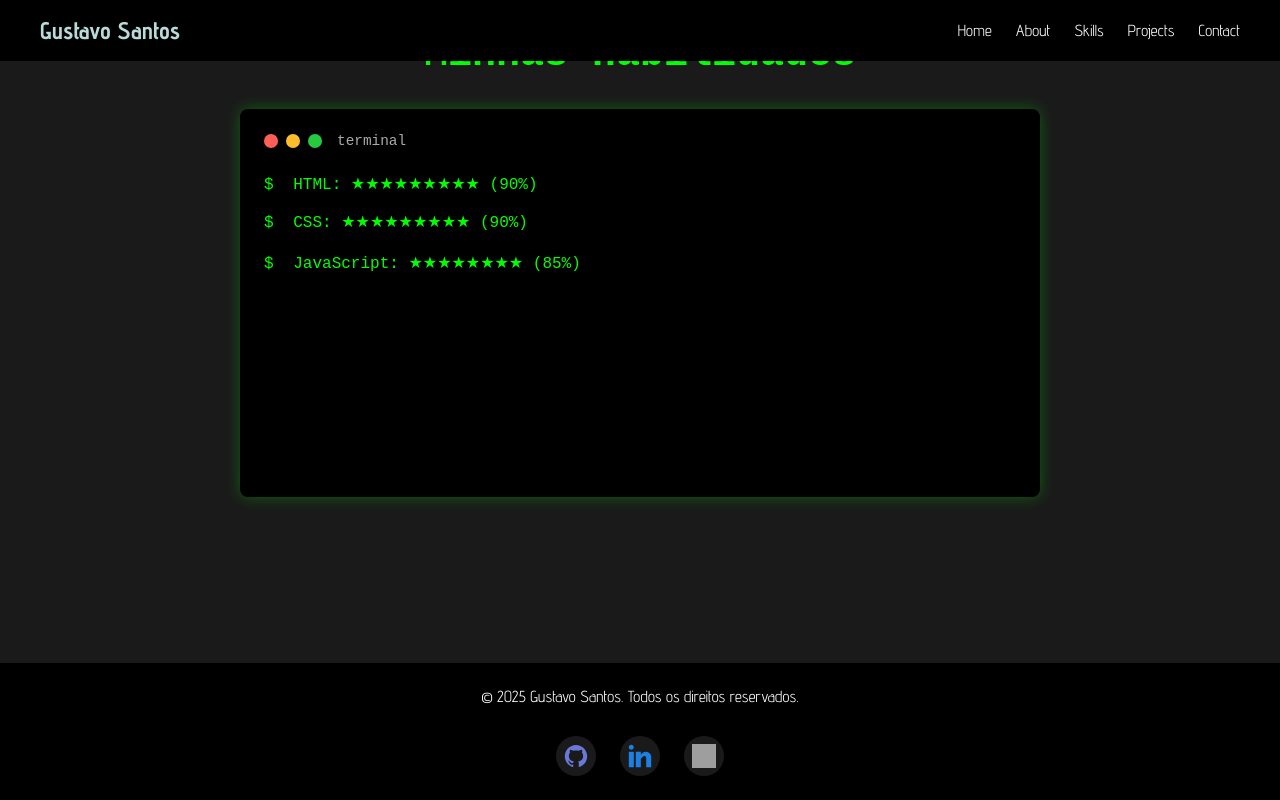
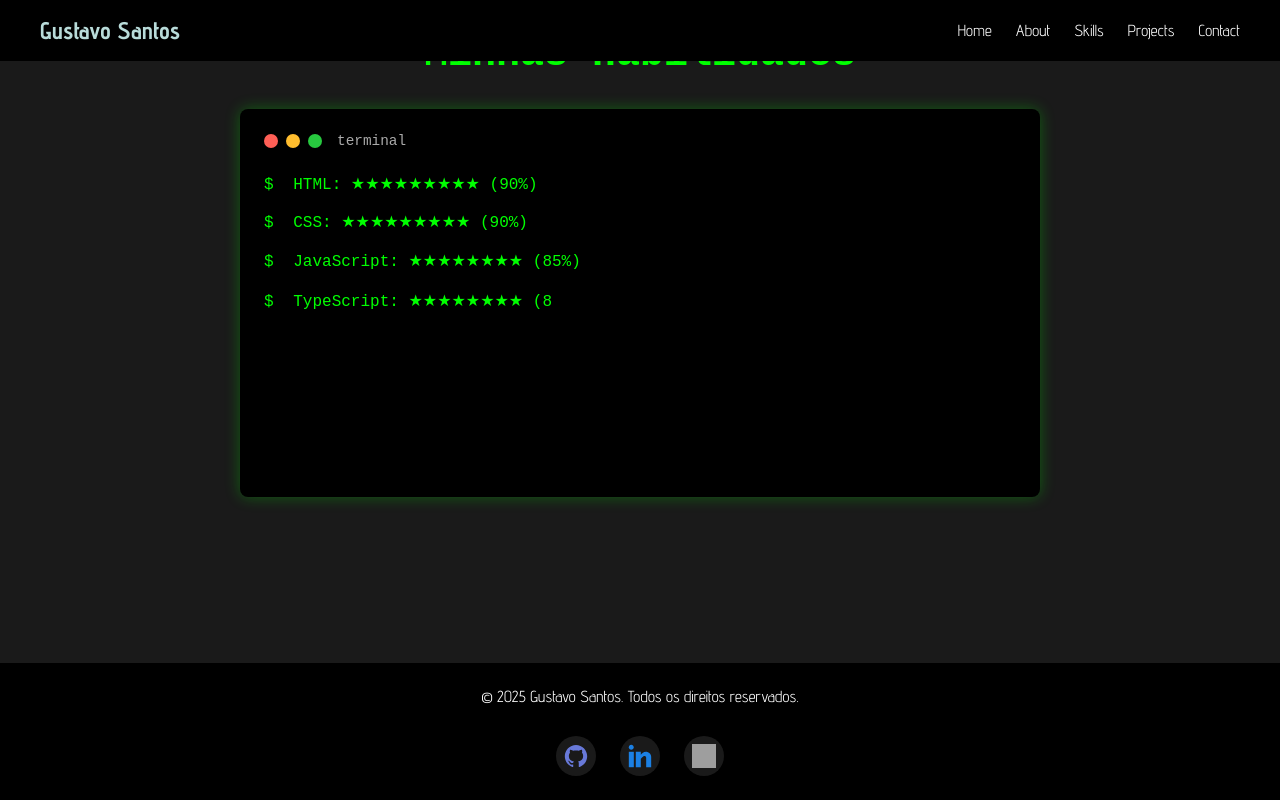
Before and after one commit to GusAtSantos/Portfolio, a React (Vite) app: page /skills in a window 1280 px wide. Built offline with nearby package versions, Linux system fonts and the light colour scheme; grey boxes are pictures that could not be loaded.

Commit message:
Update Skills.jsx

```diff
--- a/src/pages/Skills.jsx
+++ b/src/pages/Skills.jsx
@@ -54,7 +54,7 @@ const Skills = () => {
           setDisplayedSkills(prev => [...prev, currentText]);
           setCurrentText('');
           setCurrentSkillIndex(currentSkillIndex + 1);
-        }, 500);
+        }, 250);
         return () => clearTimeout(nextSkillTimer);
       }
     } else {
```
